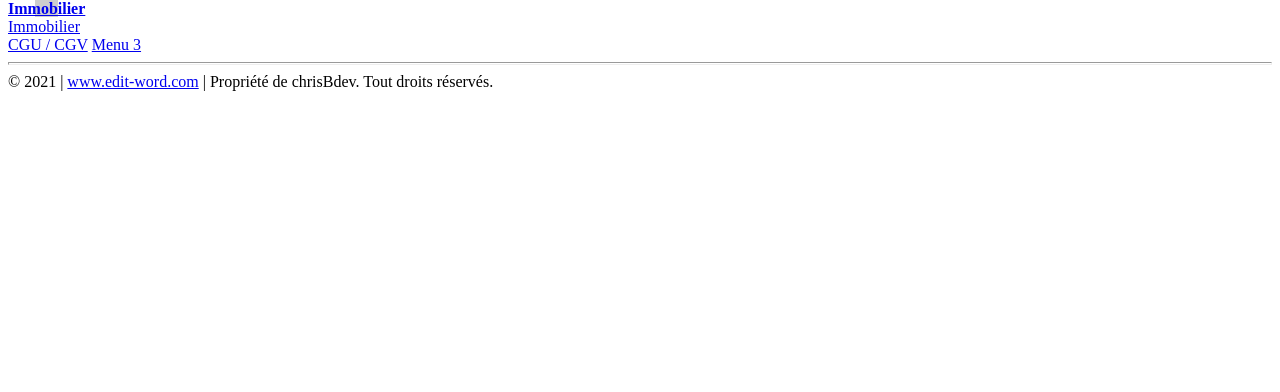
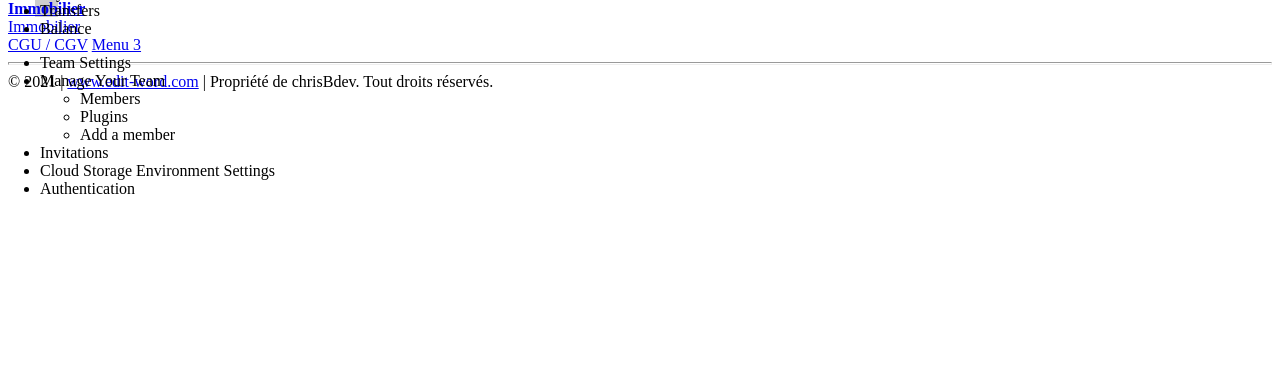
Before and after one commit to chrisbdeveloppeur/kh-immobilier, a Symfony app: template templates/accueil.html.twig in a window 1280 px wide. Shown: the part 408-800 px from the top of the page. Run offline with Twig, Linux system fonts and the light colour scheme; the template is opened without the code that fills it, so the values that code supplies are empty; some libraries are stand-ins or nearby versions; grey boxes are pictures that could not be loaded.

Commit message:
LAPTOP add aside_nav_menu

```diff
--- a/templates/base.html.twig
+++ b/templates/base.html.twig
@@ -43,8 +43,31 @@
     {{ include('includes/header.html.twig') }}
 {% endblock %}
 
+
+{% block aside_menu %}
+    <button class="button m-2 is-white borderless-radius" style="position: fixed;left: 0;z-index: 6" onclick="this.nextElementSibling.classList.toggle('is-hidden')">
+        <span class="icon">
+            <i class="fas fa-lg fa-stream"></i>
+        </span>
+    </button>
+    <div class="p-5 has-background-white is-hidden" style="position: fixed;left: 0;z-index: 6; height: 94vh;overflow: auto">
+        <button class="button m-2 is-primary is-outlined borderless-radius" style="position: absolute;right: 0;top: 0;z-index: 6" onclick="this.parentElement.classList.toggle('is-hidden')">
+        <span class="icon">
+            <i class="fas fa-lg fa-times"></i>
+        </span>
+        </button>
+        {% if section == 'immobilier' %}
+            {{ include('includes/menus/aside_menu_immo.html.twig') }}
+        {% elseif section == 'entreprenariat' %}
+            {{ include('includes/menus/aside_menu_entreprenariat.html.twig') }}
+        {% else %}
+            {{ include('includes/menus/aside_menu_base.html.twig') }}
+        {% endif %}
+    </div>
+{% endblock %}
+
+
 <section class="is-flex is-flex-direction-column body-section">
-
     {% block second_header %}
         <div class="hero is-small is-relative has-background-primary">
             <div class="is-absolute-top-0" style="{% block title_main_background_img %}{% if section == 'immobilier' %}background: center / cover no-repeat url({{ asset('build/images/architecture-g348c7dafa_1920.013c9aa6.jpg') }});{% elseif section == 'entreprenariat' %}background: center / cover no-repeat url({{ asset('build/images/atom-background.2bd570b3.jpg') }});{% else %}background: center / cover no-repeat url({{ asset('build/images/design_main_background.1d5a3f08.png') }});{% endif %}{% endblock %}"></div>
@@ -97,6 +120,8 @@
             </div>
         {% endif %}
     {% endblock %}
+
+
 
 {#    {% block nav_secondaire %}#}
 {#        {% if section == 'immobilier' or section == 'entreprenariat' %}#}
--- /dev/null
+++ b/templates/includes/menus/aside_menu_base.html.twig
@@ -0,0 +1,48 @@
+<aside class="menu">
+    <p class="menu-label">
+        General
+    </p>
+    <ul class="menu-list">
+        <li><a>Dashboard</a></li>
+        <li><a>Customers</a></li>
+    </ul>
+    <p class="menu-label">
+        Administration
+    </p>
+    <ul class="menu-list">
+        <li><a>Team Settings</a></li>
+        <li>
+            <a class="is-active">Manage Your Team</a>
+            <ul>
+                <li><a>Members</a></li>
+                <li><a>Plugins</a></li>
+                <li><a>Add a member</a></li>
+            </ul>
+        </li>
+        <li><a>Invitations</a></li>
+        <li><a>Cloud Storage Environment Settings</a></li>
+        <li><a>Authentication</a></li>
+    </ul>
+    <p class="menu-label">
+        Transactions
+    </p>
+    <ul class="menu-list">
+        <li><a>Payments</a></li>
+        <li><a>Transfers</a></li>
+        <li><a>Balance</a></li>
+    </ul>
+    <ul class="menu-list">
+        <li><a>Team Settings</a></li>
+        <li>
+            <a class="is-active">Manage Your Team</a>
+            <ul>
+                <li><a>Members</a></li>
+                <li><a>Plugins</a></li>
+                <li><a>Add a member</a></li>
+            </ul>
+        </li>
+        <li><a>Invitations</a></li>
+        <li><a>Cloud Storage Environment Settings</a></li>
+        <li><a>Authentication</a></li>
+    </ul>
+</aside>
```
Also changed, not shown: templates/includes/menus/aside_menu_entreprenariat.html.twig (added, +48 -0 lines), templates/includes/menus/aside_menu_immo.html.twig (added, +48 -0 lines).
